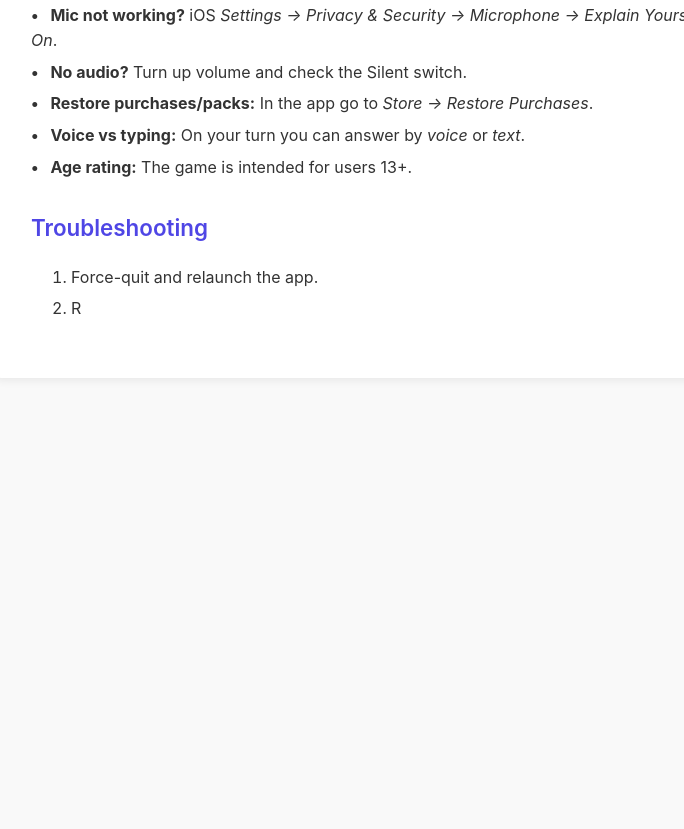
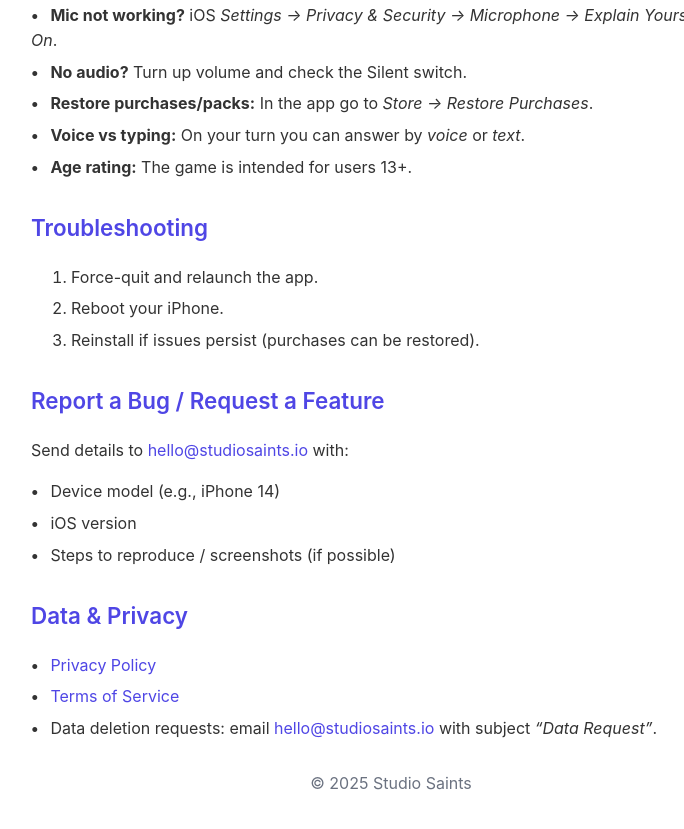
Before and after one commit to studiosaints/explain-yourself-legal, a plain HTML site: page support.html in a window 1280 px wide. Shown: the part 431-1260 px from the top of the page, without its empty margins (249-933 px from the left). Before the commit the page ends 829 px from the top, so only its background shows below. Drawn offline with Linux system fonts and the light colour scheme.

Commit message:
Update support.html

```diff
--- a/support.html
+++ b/support.html
@@ -5,20 +5,17 @@
   <meta name="viewport" content="width=device-width, initial-scale=1" />
   <title>Support — Explain Yourself</title>
   <style>
-    body {
-      font-family:-apple-system,BlinkMacSystemFont,"Segoe UI",Roboto,Oxygen,Ubuntu,Cantarell,sans-serif;
-      line-height:1.6; color:#333; max-width:800px; margin:0 auto; padding:20px; background:#f9f9f9;
-    }
-    .container { background:#fff; padding:40px; border-radius:10px; box-shadow:0 2px 10px rgba(0,0,0,.08); }
-    h1 { color:#6366f1; border-bottom:3px solid #6366f1; padding-bottom:10px; font-size:2em; font-weight:700; margin-top:0; }
-    h2 { color:#4f46e5; margin-top:30px; font-size:1.4em; font-weight:600; }
-    h3 { color:#333; font-weight:600; margin-top:16px; margin-bottom:8px; }
-    .card { background:#f9fafb; padding:18px; border-radius:8px; }
-    ul { padding-left:0; list-style:none; }
-    li { margin:6px 0; }
-    .bullets li:before { content:"• "; font-weight:700; margin-right:8px; }
-    a { color:#4f46e5; text-decoration:none; } a:hover { text-decoration:underline; }
-    .muted { color:#6b7280; }
+    body {font-family:-apple-system,BlinkMacSystemFont,"Segoe UI",Roboto,Oxygen,Ubuntu,Cantarell,sans-serif; line-height:1.6; color:#333; max-width:800px; margin:0 auto; padding:20px; background:#f9f9f9;}
+    .container {background:#fff; padding:40px; border-radius:10px; box-shadow:0 2px 10px rgba(0,0,0,.08);}
+    h1 {color:#6366f1; border-bottom:3px solid #6366f1; padding-bottom:10px; font-size:2em; font-weight:700; margin-top:0;}
+    h2 {color:#4f46e5; margin-top:30px; font-size:1.4em; font-weight:600;}
+    h3 {color:#333; font-weight:600; margin-top:16px; margin-bottom:8px;}
+    .card {background:#f9fafb; padding:18px; border-radius:8px;}
+    ul {padding-left:0; list-style:none;}
+    li {margin:6px 0;}
+    .bullets li:before {content:"• "; font-weight:700; margin-right:8px;}
+    a {color:#4f46e5; text-decoration:none;} a:hover{ text-decoration:underline;}
+    .muted {color:#6b7280;}
   </style>
 </head>
 <body>
@@ -43,4 +40,27 @@
     <h2>Troubleshooting</h2>
     <ol>
       <li>Force-quit and relaunch the app.</li>
-      <li>R
+      <li>Reboot your iPhone.</li>
+      <li>Reinstall if issues persist (purchases can be restored).</li>
+    </ol>
+
+    <h2>Report a Bug / Request a Feature</h2>
+    <p>Send details to <a href="mailto:hello@studiosaints.io">hello@studiosaints.io</a> with:</p>
+    <ul class="bullets">
+      <li>Device model (e.g., iPhone 14)</li>
+      <li>iOS version</li>
+      <li>Steps to reproduce / screenshots (if possible)</li>
+    </ul>
+
+    <h2>Data &amp; Privacy</h2>
+    <ul class="bullets">
+      <li><a href="privacy-policy.html">Privacy Policy</a></li>
+      <li><a href="terms-of-service.html">Terms of Service</a></li>
+      <li>Data deletion requests: email <a href="mailto:hello@studiosaints.io">hello@studiosaints.io</a> with subject <em>“Data Request”</em>.</li>
+    </ul>
+
+    <p class="muted" style="margin-top:30px;text-align:center">© <span id="y"></span> Studio Saints</p>
+  </div>
+  <script>document.getElementById('y').textContent = new Date().getFullYear();</script>
+</body>
+</html>
```
